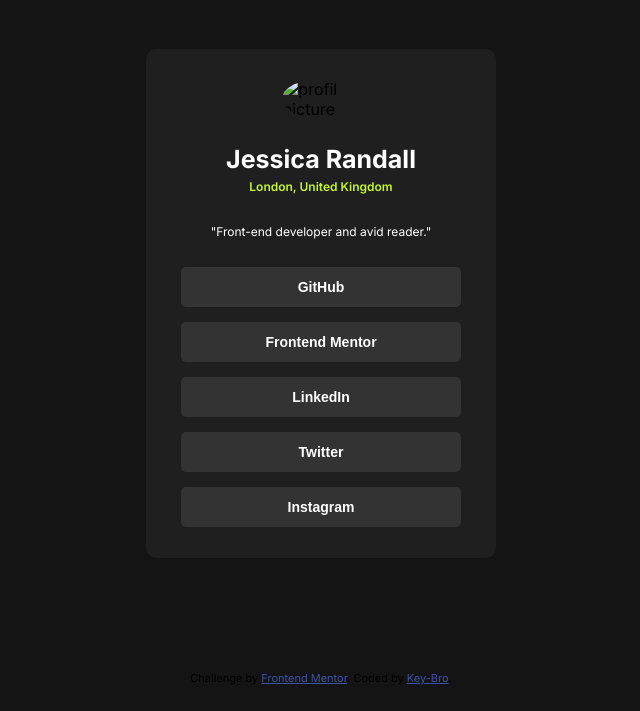
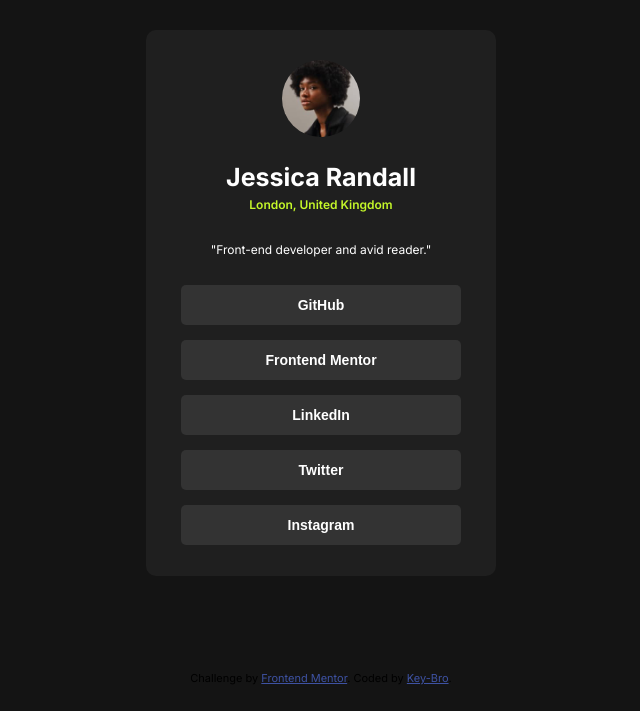
Before and after one commit to Key-Bro/social-links-profile-main, a plain HTML site: page index.html in a window 1280 px wide. Shown: the part 105-816 px from the top of the page, without its empty margins (319-959 px from the left). Drawn offline with Linux system fonts and the light colour scheme; the site is published under a folder, as on GitHub Pages, so addresses that start at the root find nothing.

Commit message:
Bug correction in profil picture path

```diff
--- a/index.html
+++ b/index.html
@@ -17,7 +17,7 @@
 <body>
   <main class="card">
     <div class="profil">
-      <img class="profil-picture" src="/assets/images/avatar-jessica.jpeg" alt="profil picture">
+      <img class="profil-picture" src="assets/images/avatar-jessica.jpeg" alt="profil picture">
       <p class="text" id="name">Jessica Randall</p>
       <p class="text" id="localisation">London, United Kingdom</p>
       <p class="text" id="description">"Front-end developer and avid reader."</p>
```
